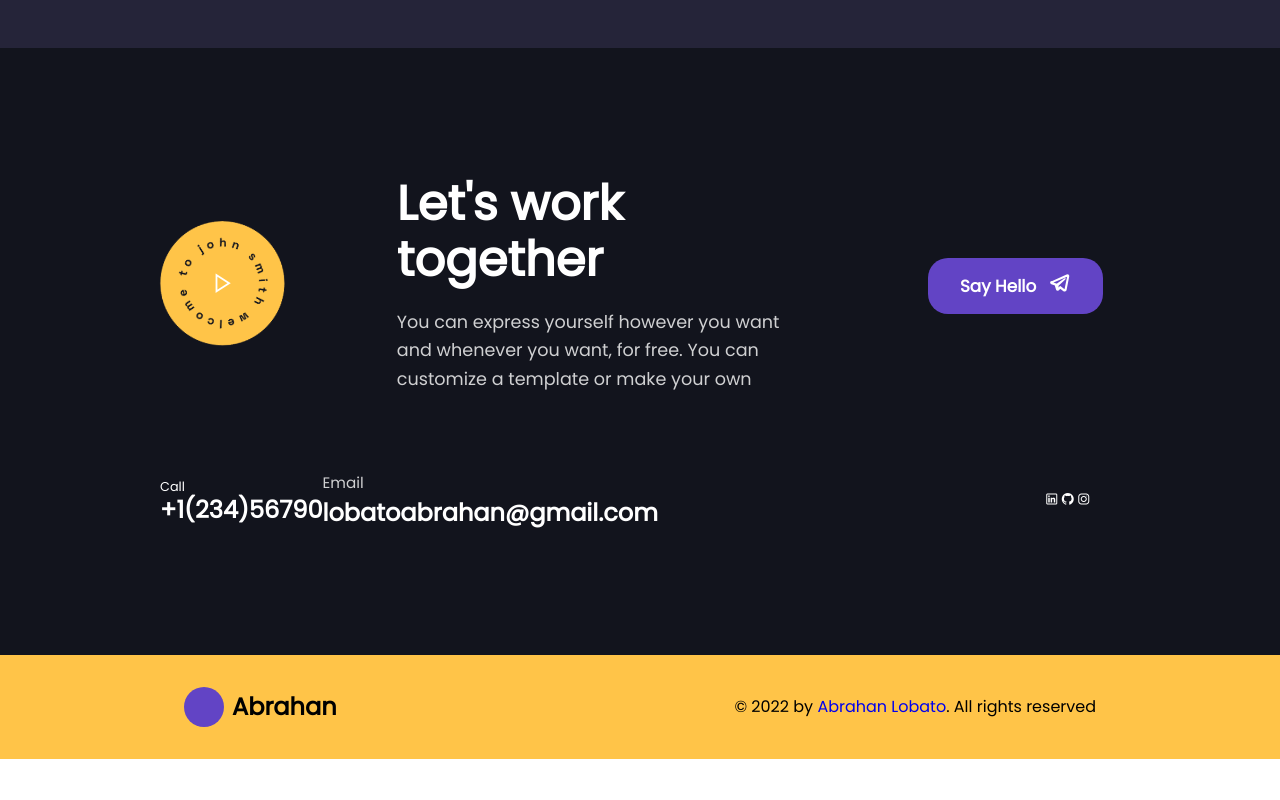
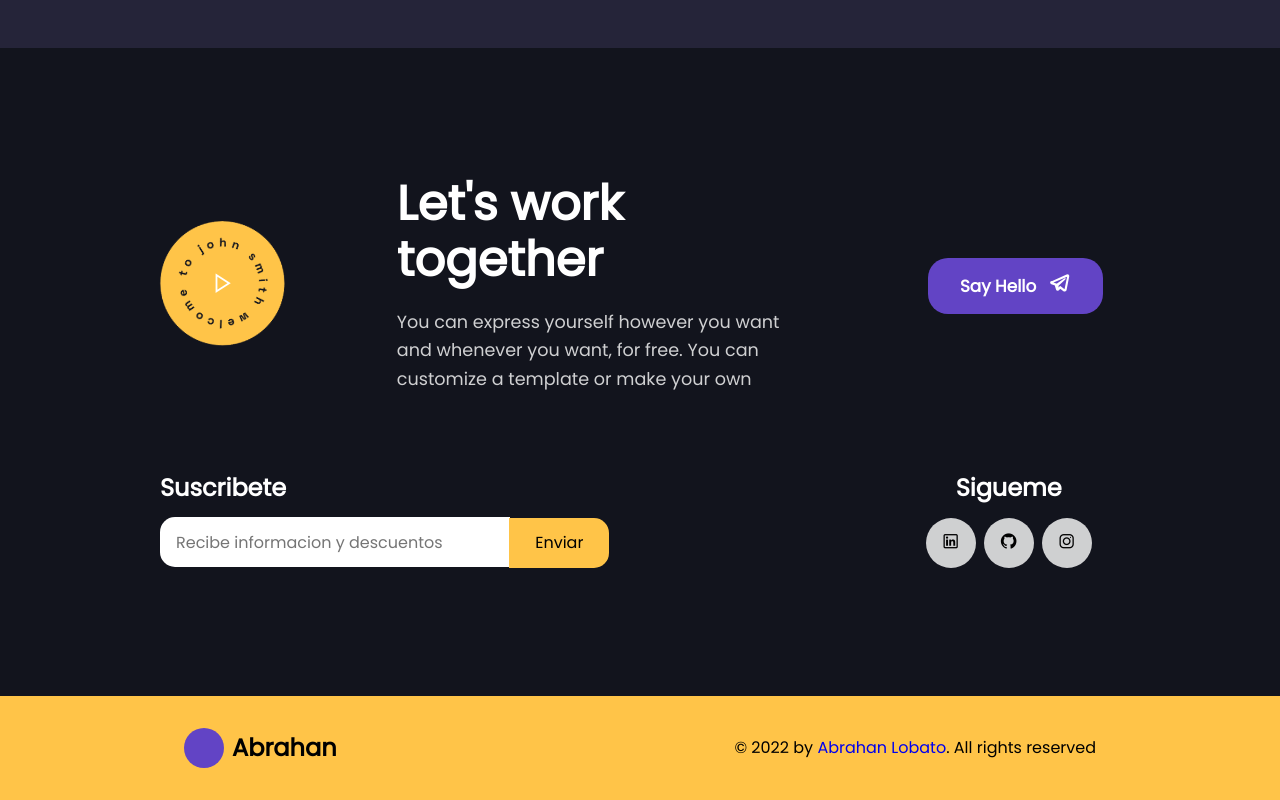
Before and after one commit to lobatoabrahan/lobatoabrahan.github.io, a plain HTML site: page index.html in a window 1280 px wide. Shown: the part 5875-6675 px from the top of the page. Before the commit the page ends 6634 px from the top, so only its background shows below. Drawn offline with nearby package versions, Linux system fonts and the light colour scheme; a web font is replaced by a local one.

Commit message:
responsive

```diff
--- a/index.html
+++ b/index.html
@@ -508,26 +508,20 @@
 
                 <div class="address-wrapper">
                     <div class="address-info">
-                        <div class="call">
-                            <small>Call</small>
-                            <h2>+1(234)56790</h2>
-                        </div>
-                        <div class="email">
-                            <small>Email</small>
-                            <h2>lobatoabrahan@gmail.com</h2>
+                        <div class="form">
+                            <h2>Suscribete</h2>
+                            <form action="" name="submit-to-google-sheet">
+                                <input type="email" name="email" id="email" placeholder="Recibe informacion y descuentos" required>
+                                <input type="submit" name="" value="Enviar">
+                            </form>
                         </div>
                     </div>
                     <div class="contact-icons">
+                        <h2>Sigueme</h2>
                         <div>
-                            <div>
-                                <span class="lab la-linkedin"></span>
-                            </div>
-                            <div>
-                                <span class="lab la-github"></span>
-                            </div>
-                            <div>
-                                <span class="lab la-instagram"></span>
-                            </div>
+                            <a href="" class="lab la-linkedin"></a>
+                            <a href="" class="lab la-github"></a>
+                            <a href="" class="lab la-instagram"></a>
                         </div>
                     </div>
                 </div>
@@ -591,6 +585,19 @@
             });
         });
     </script>
+    <script src="https://unpkg.com/sweetalert/dist/sweetalert.min.js"></script>
+    <script type="text/javascript">
+        const scriptURL = 'https://script.google.com/macros/s/AKfycbxOw389XRybzdFJxpT4-Gxh4DvVBAeWaZFrqPS2x1b7FXksyeC2gk7RSzAMy0b4IDmf/exec'
+        const form = document.forms['submit-to-google-sheet']
+
+        form.addEventListener('submit', e => {
+            e.preventDefault()
+            fetch(scriptURL, { method: 'POST', body: new FormData(form) })
+                .then(response => swal("Bienvenido!" ,"Gracias por querer formar parte de esto", "success"))
+                .then(response => form.reset())
+                .catch(error => swal('Lo siento', "Hemos tenido un error, vuelve a intentarlo", "error"));
+        })
+    </script>
 </body>
 
 </html>
```
